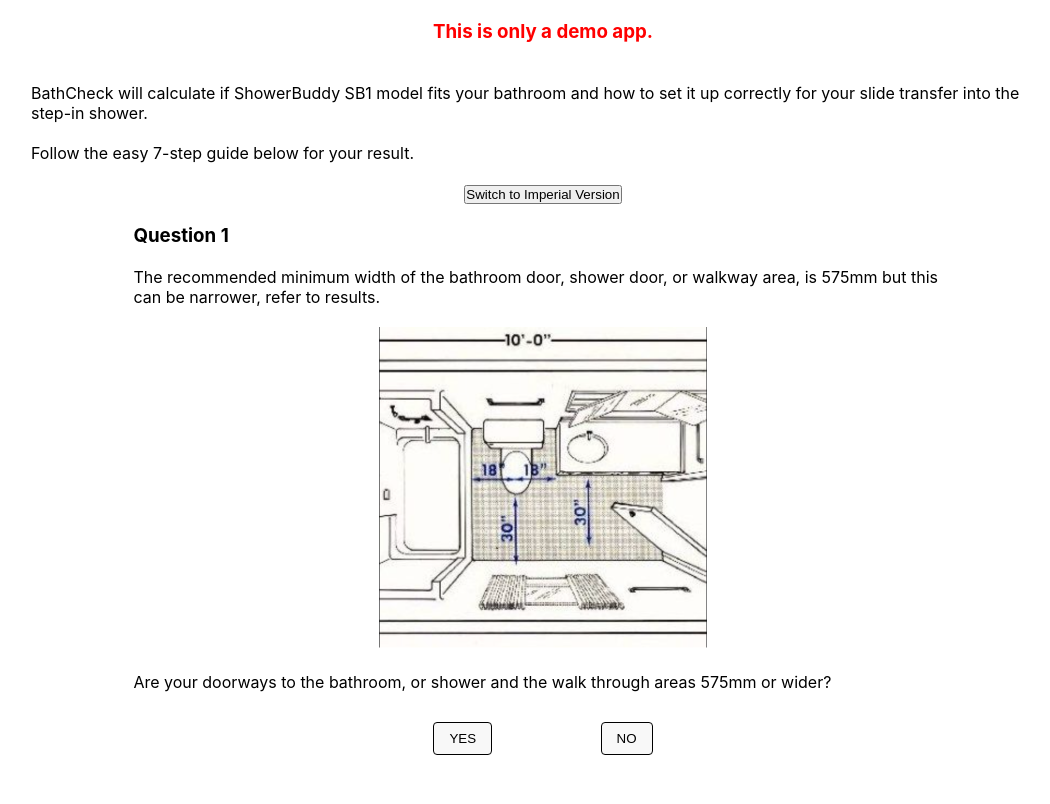
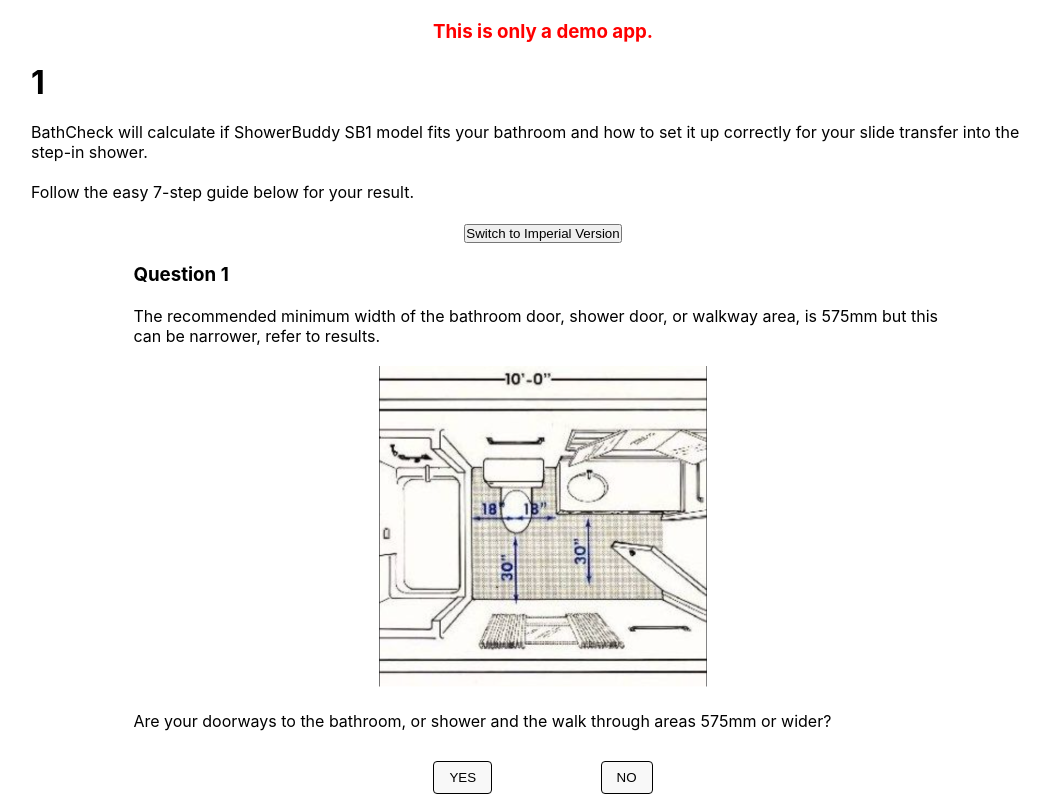
Before and after one commit to lattrellsapon/revised-bathcheck-demo, a React (Create React App) app in the folder client/: page / in a window 1280 px wide. Shown: the whole page, without its empty margins (97-1147 px from the left). Built offline with nearby package versions, Linux system fonts and the light colour scheme.

Commit message:
Added steps index for testing on the sb1 page

```diff
--- a/client/src/components/pages/SB1.js
+++ b/client/src/components/pages/SB1.js
@@ -1,11 +1,14 @@
-import React from 'react';
+import React, { useContext } from 'react';
+import { SB1Context } from '../../context/sb1/SB1State';
 import { SB1_formContainer } from '../sb1/SB1_formContainer';
 import { SB1_formSwitcher } from '../sb1/SB1_formSwitcher';
 import { SB1_openingStatements } from '../sb1/SB1_openingStatements';
 
 export const SB1 = () => {
+  const { step } = useContext(SB1Context);
   return (
     <div>
+      <h1>{step}</h1>
       <SB1_openingStatements />
       <SB1_formSwitcher />
       <div>
```
